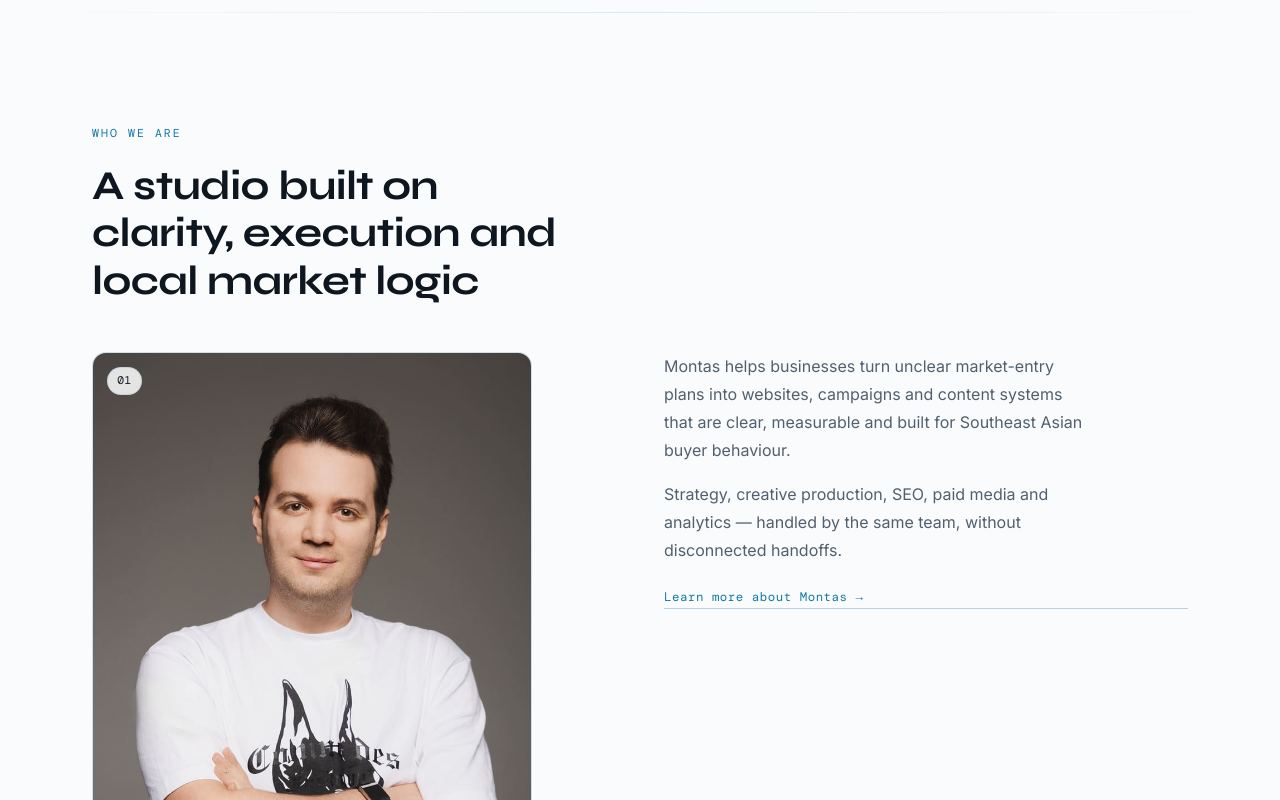
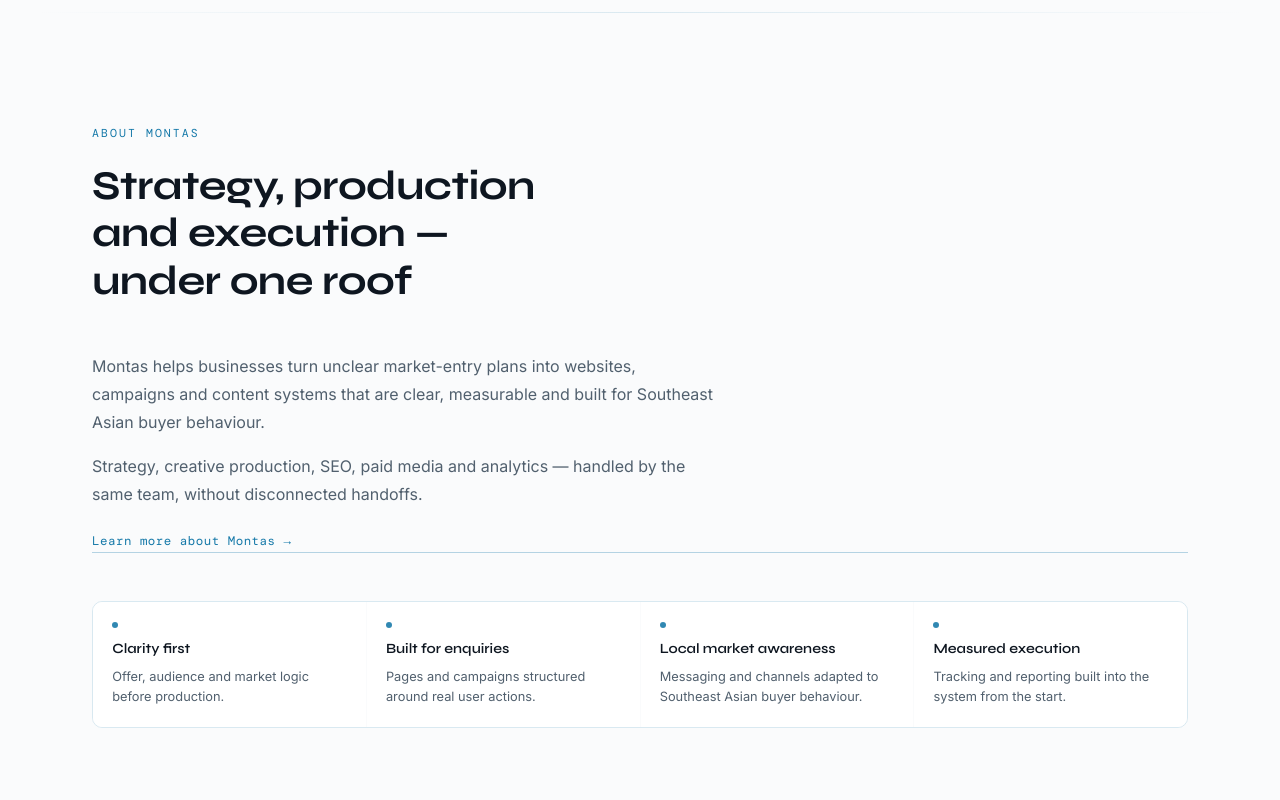
Before and after one commit to Guy4resh-stack/montas-asia-website, a React (Vite) app: page / in a window 1280 px wide. Shown: the part 5560-6360 px from the top of the page. Built offline with nearby package versions, Linux system fonts and the light colour scheme; a web font is replaced by a local one.

Commit message:
fix: drop imagery from About Montas — flows straight into Who We Are

```diff
--- a/src/components/HomepageAboutSection.jsx
+++ b/src/components/HomepageAboutSection.jsx
@@ -1,10 +1,10 @@
 import { Link } from 'react-router-dom';
-import TeamCarousel from './TeamCarousel.jsx';
 
 /**
- * HomepageAboutSection — "Who We Are" section for the homepage.
- * Uses isolated .has-* class names — nothing here affects /about page styles.
- * The left column is the team portrait carousel (TeamCarousel.jsx / data/team.js).
+ * HomepageAboutSection — compact About Montas preview for the homepage.
+ * Text-only intro (no imagery) — it leads straight into WhoWeAreSection's
+ * team carousel right below it. Uses isolated .has-* class names —
+ * nothing here affects /about page styles.
  */
 
 const VALUES = [
@@ -32,20 +32,15 @@
 
       {/* Heading row */}
       <div className="has-header fade-up">
-        <div className="section-label">Who we are</div>
-        <h2>A studio built on clarity, execution and local market logic</h2>
+        <div className="section-label">About Montas</div>
+        <h2>Strategy, production and execution — under one roof</h2>
       </div>
 
-      {/* Two-column: team carousel left, studio description right */}
-      <div className="has-main">
-        <div className="has-carousel-col fade-up">
-          <TeamCarousel />
-        </div>
-        <div className="has-copy fade-up">
-          <p>Montas helps businesses turn unclear market-entry plans into websites, campaigns and content systems that are clear, measurable and built for Southeast Asian buyer behaviour.</p>
-          <p>Strategy, creative production, SEO, paid media and analytics — handled by the same team, without disconnected handoffs.</p>
-          <Link to="/about" className="has-about-link">Learn more about Montas →</Link>
-        </div>
+      {/* Text-only intro — no imagery, flows straight into Who We Are below */}
+      <div className="has-copy has-copy--intro fade-up">
+        <p>Montas helps businesses turn unclear market-entry plans into websites, campaigns and content systems that are clear, measurable and built for Southeast Asian buyer behaviour.</p>
+        <p>Strategy, creative production, SEO, paid media and analytics — handled by the same team, without disconnected handoffs.</p>
+        <Link to="/about" className="has-about-link">Learn more about Montas →</Link>
       </div>
 
       {/* Compact value cards */}
--- a/src/index.css
+++ b/src/index.css
@@ -2544,6 +2544,9 @@
 }
 .has-copy { display: flex; flex-direction: column; gap: 1rem; }
 .has-copy p { font-size: 1rem; line-height: 1.75; text-wrap: pretty; max-width: 44ch; }
+/* About Montas is now a text-only intro (no image column) — let its
+   paragraphs breathe a little wider than the two-column .has-copy use. */
+.has-copy--intro p { max-width: 62ch; }
 .has-about-link {
   display: inline-block;
   margin-top: 0.5rem;
@@ -2557,6 +2560,7 @@
 }
 .has-about-link:hover { border-color: var(--green-accent); }
 
+/* .has-carousel-col is shared with WhoWeAreSection's carousel column */
 .has-carousel-col {
   display: flex;
   justify-content: flex-start;
```
